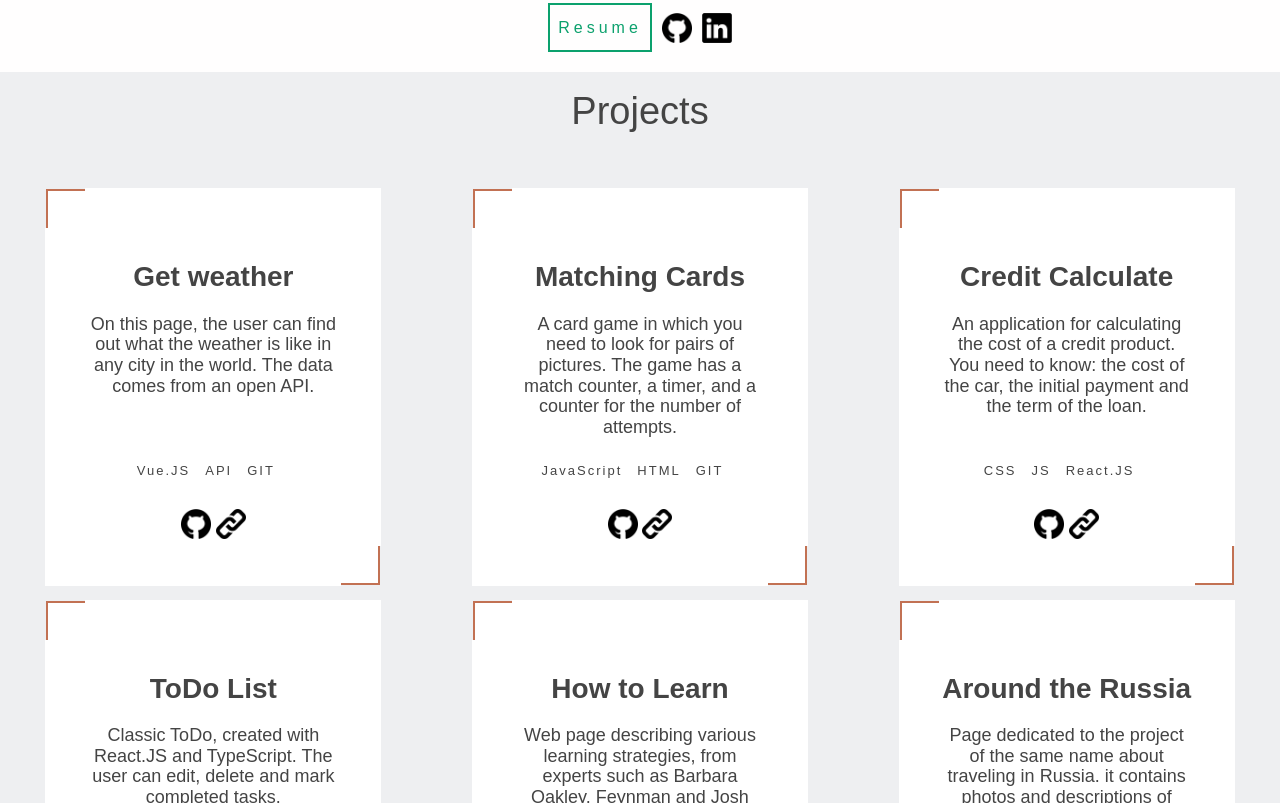
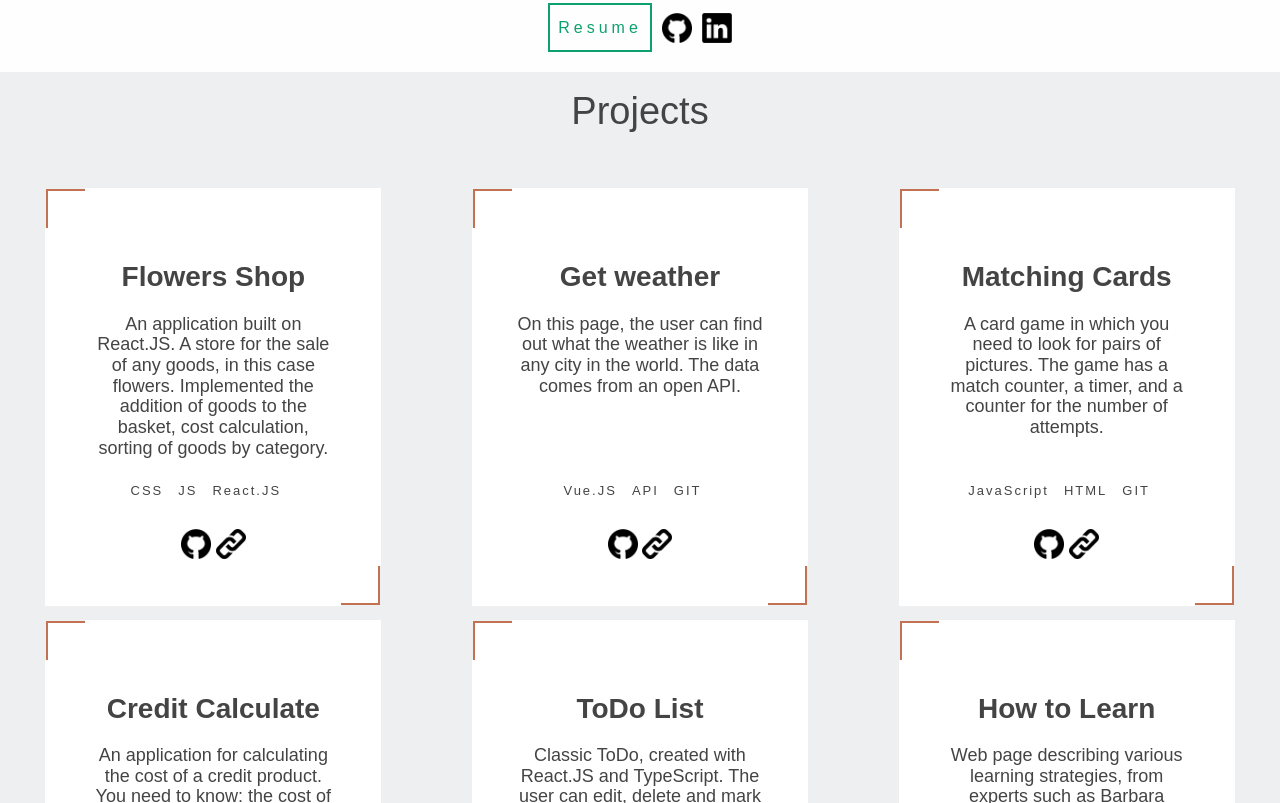
Before and after one commit to Mikhail-Chernyshev/portfolio, a plain HTML site: page index.html in a window 1280 px wide. Shown: the part 614-1417 px from the top of the page. Drawn offline with Linux system fonts and the light colour scheme.

Commit message:
addedFlowersShop

```diff
--- a/blocks/project/__subtitle/project__subtitle.css
+++ b/blocks/project/__subtitle/project__subtitle.css
@@ -5,5 +5,5 @@
     margin-top: 20px;
     text-align: center;
     width: 250px;
-    height: 125px;
+    height: 145px;
 }
--- a/index.html
+++ b/index.html
@@ -69,6 +69,35 @@
       <section id="projects" class="projects night">
         <h2 class="projects__title">Projects</h2>
         <div class="projects__wrapper">
+          <div class="project night">
+            <h3 class="project__title">Flowers Shop</h3>
+            <p class="project__subtitle">
+              An application built on React.JS. A store for the sale of any goods,
+              in this case flowers. Implemented the addition of goods to the
+              basket, cost calculation, sorting of goods by category.
+            </p>
+            <ul class="project__technologies">
+              <li class="project__skill">CSS</li>
+              <li class="project__skill">JS</li>
+              <li class="project__skill">React.JS</li>
+            </ul>
+            <div class="project__links">
+              <a
+                target="_blank"
+                href="https://github.com/Mikhail-Chernyshev/reactJsShop"
+                class="project__link project__link_github"
+                ><img src="./images/github.png" class="project__link_github"
+              /></a>
+              <a
+                target="_blank"
+                href="https://mikhail-chernyshev.github.io/reactJsShop/"
+                class="project__link project__link_project"
+                ><img
+                  src="./images/link-symbol-of-two-chains-links-linked_icon-icons.com_56928.png"
+                  class="project__link_project"
+              /></a>
+            </div>
+          </div>
           <div class="project night">
             <h3 class="project__title">Get weather</h3>
             <p class="project__subtitle">
@@ -158,7 +187,8 @@
           <div class="project night">
             <h3 class="project__title">ToDo List</h3>
             <p class="project__subtitle">
-              Classic ToDo, created with React.JS and TypeScript. The user can edit, delete and mark completed tasks.
+              Classic ToDo, created with React.JS and TypeScript. The user can
+              edit, delete and mark completed tasks.
             </p>
             <ul class="project__technologies">
               <li class="project__skill">TypeScript</li>
```
